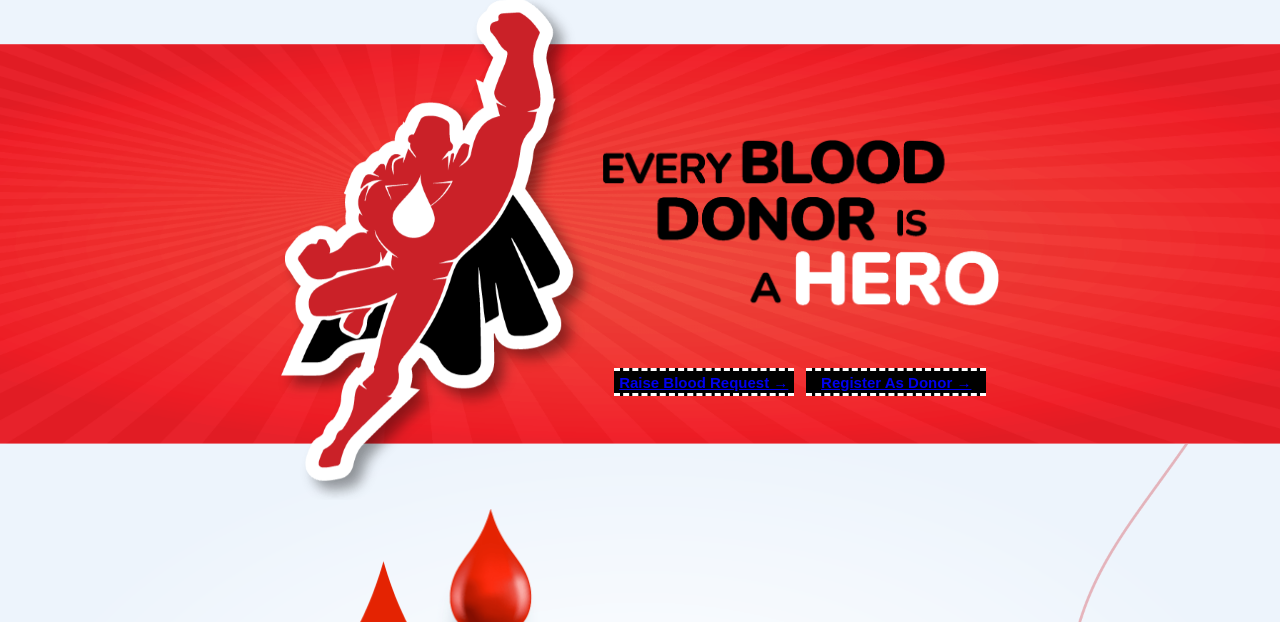
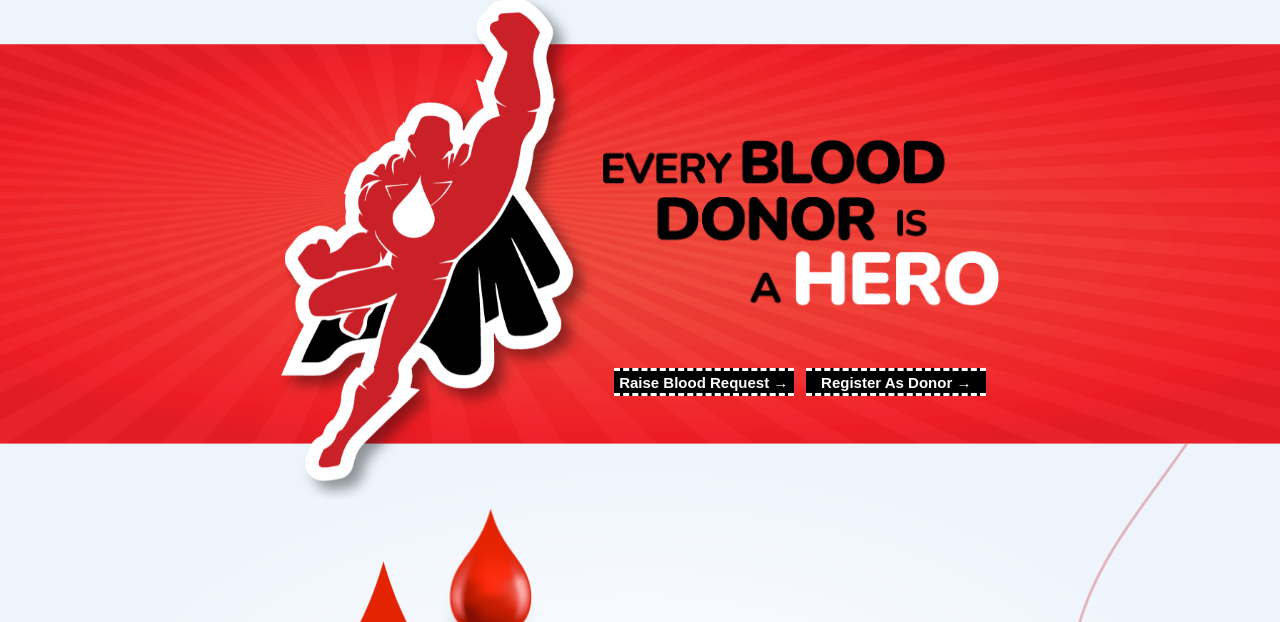
Before and after one commit to Pavanmandhare/bin02, a plain HTML site: page index.html in a window 1280 px wide. Shown: the part 146-768 px from the top of the page. Drawn offline with nearby package versions, Linux system fonts and the light colour scheme.

Commit message:
Update style.css

```diff
--- a/style.css
+++ b/style.css
@@ -9,6 +9,11 @@
   margin: 0;
   padding: 0;
   box-sizing: border-box;
+}
+
+a {
+  text-decoration: none; /* Removes underline */
+  color: inherit; /* Uses the default text color */
 }
 
 .nav-container {
```
